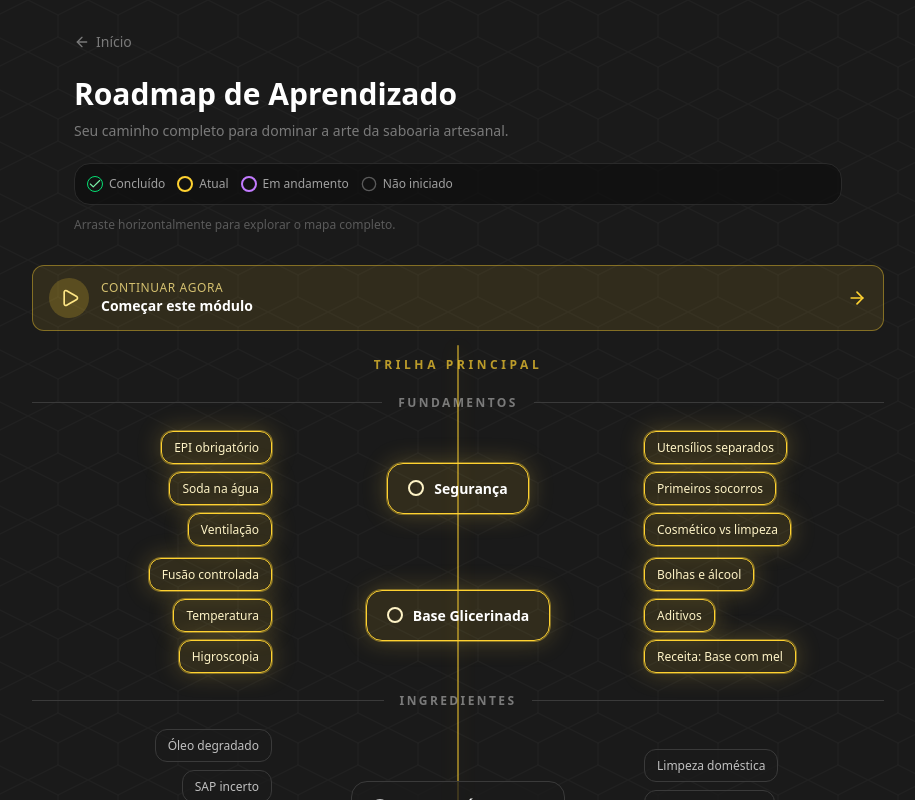
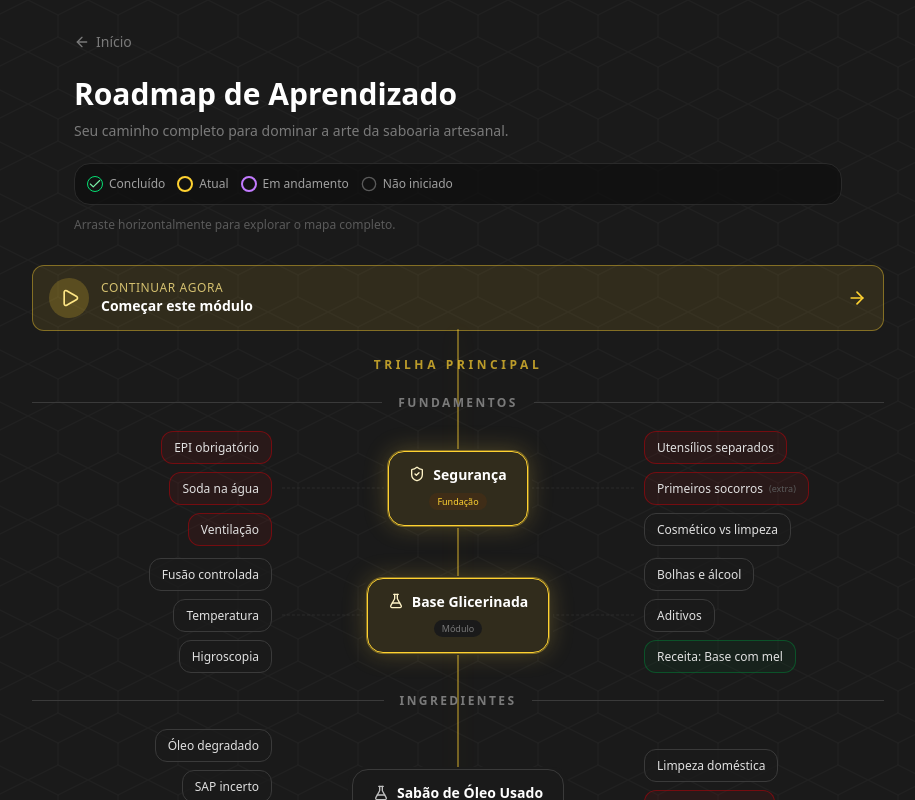
Before and after one commit to PedroAkaki/moonrock-saboaria, a Next.js app: page /roadmap in a window 1280 px wide. Shown: the top 800 px of the page, without its empty margins (182-1097 px from the left). Built offline with nearby package versions, Linux system fonts and the light colour scheme.

Commit message:
feat: Roadmap v20 data-driven — type, statusSource, backbone mascarado, conectores

```diff
--- a/components/RoadmapMap.tsx
+++ b/components/RoadmapMap.tsx
@@ -2,7 +2,7 @@
 
 import { useEffect, useMemo, useState, Fragment } from "react";
 import Link from "next/link";
-import { Check, Lock, Play, ArrowRight } from "lucide-react";
+import { Check, Lock, Play, ArrowRight, ShieldCheck, FlaskConical, BookOpen, Sparkles } from "lucide-react";
 import { roadmapNodes, RoadmapNode, RoadmapTopic } from "@/data/roadmap-nodes";
 import learningModules from "@/data/learning-modules.json";
 import { getProgress } from "@/lib/progress";
@@ -10,42 +10,80 @@ import { getContinueNowAction, getClientProgress } from "@/lib/learning";
 
 type RoadmapStatus = "completed" | "current" | "in-progress" | "not-started" | "locked";
 
-function getSlugStatus(slug: string, progress: ReturnType<typeof getProgress>, modules: { slug: string; status: string }[]): RoadmapStatus {
-  // Segurança nunca fica locked
-  if (slug === "seguranca") {
-    const saved = progress.modules[slug]?.status;
-    if (saved === "completed") return "completed";
-    if (saved === "in-progress") return "in-progress";
+function getSlugStatus(node: RoadmapNode, progress: ReturnType<typeof getProgress>, modules: { slug: string; status: string }[]): RoadmapStatus {
+  switch (node.statusSource) {
+    case "always-current":
       return "current";
-  }
-  // Óleos e Gorduras não tem match em learning-modules, tratar como available
-  if (slug === "oleos-gorduras") return "not-started";
-  const mod = modules.find((m) => m.slug === slug);
-  const saved = progress.modules[slug]?.status;
+    case "always-available":
+      return "not-started";
+    case "locked":
+      return "locked";
+    case "learning-module": {
+      const mod = modules.find((m) => m.slug === node.slug);
+      const saved = progress.modules[node.slug]?.status;
       if (!mod || mod.status !== "available") return "locked";
       if (saved === "completed") return "completed";
       if (saved === "in-progress") return "in-progress";
       const firstIncomplete = modules.find((m) => m.status === "available" && progress.modules[m.slug]?.status !== "completed");
-  if (firstIncomplete?.slug === slug) return "current";
+      if (firstIncomplete?.slug === node.slug) return "current";
       return "not-started";
     }
-
-function statusClasses(status: RoadmapStatus, isCenter = false): string {
-  const base = isCenter ? "px-5 py-4 text-center" : "px-3 py-2";
-  switch (status) {
-    case "completed": return `${base} border-green-500/50 bg-green-900/10 text-green-200 ring-1 ring-green-500/30`;
-    case "current": return `${base} border-amber-300 bg-amber-300/10 text-amber-100 shadow-[0_0_24px_rgba(252,211,77,0.25)] ring-1 ring-amber-300/40`;
-    case "in-progress": return `${base} border-purple-500/60 bg-purple-900/20 text-purple-100`;
-    case "locked": return `${base} border-moon-700 bg-moon-900/50 text-moon-500`;
-    default: return `${base} border-moon-600 bg-moon-800/70 text-moon-200`;
+    default:
+      return "not-started";
   }
 }
 
-function TopicPill({ topic, status }: { topic: RoadmapTopic; status: RoadmapStatus }) {
+function typeIcon(type: string) {
+  switch (type) {
+    case "foundation": return <ShieldCheck className="h-4 w-4" />;
+    case "tool": return <BookOpen className="h-4 w-4" />;
+    case "milestone": return <Sparkles className="h-4 w-4" />;
+    default: return <FlaskConical className="h-4 w-4" />;
+  }
+}
+
+function typeBadge(type: string): { label: string; className: string } {
+  switch (type) {
+    case "foundation": return { label: "Fundação", className: "text-amber-300 border-amber-700 bg-amber-900/20" };
+    case "tool": return { label: "Ferramenta", className: "text-blue-300 border-blue-700 bg-blue-900/20" };
+    case "milestone": return { label: "Marco", className: "text-purple-300 border-purple-700 bg-purple-900/20" };
+    default: return { label: "Módulo", className: "text-moon-400 border-moon-600 bg-moon-800" };
+  }
+}
+
+function centerBorderByType(type: string, status: RoadmapStatus): string {
+  const base = statusClasses(status);
+  switch (type) {
+    case "foundation": return `${base} ring-1 ring-amber-300/30`;
+    case "tool": return `${base} ring-1 ring-blue-400/20`;
+    case "milestone": return `${base} ring-1 ring-purple-400/20`;
+    default: return base;
+  }
+}
+
+function statusClasses(status: RoadmapStatus): string {
+  switch (status) {
+    case "completed": return "border-green-500/50 bg-green-900/10 text-green-200 ring-1 ring-green-500/30";
+    case "current": return "border-amber-300 bg-amber-300/10 text-amber-100 shadow-[0_0_24px_rgba(252,211,77,0.25)] ring-1 ring-amber-300/40";
+    case "in-progress": return "border-purple-500/60 bg-purple-900/20 text-purple-100";
+    case "locked": return "border-moon-700 bg-moon-900/50 text-moon-500";
+    default: return "border-moon-600 bg-moon-800/70 text-moon-200";
+  }
+}
+
+const TOPIC_TYPE_COLORS: Record<string, string> = {
+  safety: "border-red-700/50 bg-red-900/15",
+  tool: "border-blue-700/50 bg-blue-900/15",
+  recipe: "border-green-700/50 bg-green-900/15",
+  checklist: "border-purple-700/50 bg-purple-900/15",
+};
+
+function TopicPill({ topic }: { topic: RoadmapTopic }) {
+  const color = TOPIC_TYPE_COLORS[topic.type] ?? "border-moon-600 bg-moon-800/70";
   const content = (
-    <div className={`flex items-center gap-1.5 rounded-xl border text-xs leading-tight transition-colors ${statusClasses(status)} ${topic.href ? "hover:brightness-125 cursor-pointer" : ""}`}>
-      {status === "locked" && <Lock className="h-3.5 w-3.5 shrink-0" />}
+    <div className={`flex items-center gap-1.5 rounded-xl border px-3 py-2 text-xs leading-tight transition-colors ${color} ${topic.href ? "hover:brightness-125 cursor-pointer" : ""}`}>
       <span>{topic.title}</span>
+      {topic.importance === "secondary" && <span className="text-[9px] text-moon-500">(extra)</span>}
     </div>
   );
   if (topic.href) return <Link href={topic.href}>{content}</Link>;
@@ -53,12 +91,14 @@ function TopicPill({ topic, status }: { topic: RoadmapTopic; status: RoadmapStat
 }
 
 function CenterNode({ node, status }: { node: RoadmapNode; status: RoadmapStatus }) {
+  const badge = typeBadge(node.type);
   const content = (
-    <div className={`rounded-2xl border transition-all ${statusClasses(status, true)}`}>
-      <div className="flex items-center justify-center gap-2.5">
-        {status === "completed" ? <Check className="h-5 w-5 text-green-300" /> : status === "locked" ? <Lock className="h-5 w-5 text-moon-500" /> : <span className="h-4 w-4 rounded-full border-2 border-current" />}
+    <div className={`rounded-2xl border px-5 py-3.5 text-center transition-all ${centerBorderByType(node.type, status)}`}>
+      <div className="flex items-center justify-center gap-2 mb-1">
+        {status === "completed" ? <Check className="h-5 w-5 text-green-300" /> : status === "locked" ? <Lock className="h-5 w-5 text-moon-500" /> : typeIcon(node.type)}
         <span className="text-sm font-bold leading-tight text-white">{node.title}</span>
       </div>
+      <span className={`text-[9px] font-medium px-2 py-0.5 rounded-full ${badge.className}`}>{badge.label}</span>
     </div>
   );
   if (node.href && status !== "locked") return <Link href={node.href} className="block hover:-translate-y-0.5 transition-transform">{content}</Link>;
@@ -107,44 +147,48 @@ export default function RoadmapMap() {
           <span className="text-xs font-bold uppercase tracking-[0.3em] text-amber-300/70">Trilha Principal</span>
         </div>
 
-        {/* Backbone continuous line behind center */}
-        <div className="absolute left-1/2 top-24 bottom-24 w-0.5 -translate-x-1/2 rounded-full bg-amber-300/50 shadow-[0_0_20px_rgba(252,211,77,0.2)]" />
+        {/* Continuous backbone — behind everything */}
+        <div className="absolute left-1/2 top-20 bottom-28 w-0.5 -translate-x-1/2 rounded-full bg-amber-300/40 shadow-[0_0_20px_rgba(252,211,77,0.15)]" />
 
-        {/* Nodes */}
         {roadmapNodes.map((node, idx) => {
-          const status = getSlugStatus(node.slug, progress, modules);
+          const status = getSlugStatus(node, progress, modules);
           const showSection = node.section && node.section !== lastSection;
           if (node.section) lastSection = node.section;
 
           return (
-            <Fragment key={node.slug}>
+            <Fragment key={node.id}>
               {/* Section label */}
               {showSection && (
-                <div className="flex items-center gap-4 my-5">
+                <div className="relative z-10 flex items-center gap-4 my-5">
                   <div className="flex-1 h-px bg-moon-600" />
                   <span className="text-xs font-bold uppercase tracking-[0.2em] text-moon-400 shrink-0">{node.section}</span>
                   <div className="flex-1 h-px bg-moon-600" />
                 </div>
               )}
 
-              {/* Row: left topics | center node | right topics */}
-              <div className="grid grid-cols-[240px_1fr_240px] gap-6 items-center my-3">
+              {/* Row with dashed connectors */}
+              <div className="relative grid grid-cols-[240px_1fr_240px] gap-6 items-center my-3">
+                {/* Dashed horizontal connector behind everything */}
+                <div className="absolute left-[250px] right-[250px] top-1/2 border-t border-dashed border-moon-500/25 -translate-y-1/2 z-0" />
+
                 {/* Left topics */}
-                <div className="flex flex-col items-end gap-2">
+                <div className="relative z-10 flex flex-col items-end gap-2">
                   {node.leftTopics?.map((topic) => (
-                    <TopicPill key={topic.id} topic={topic} status={status} />
+                    <TopicPill key={topic.id} topic={topic} />
                   ))}
                 </div>
 
-                {/* Center node */}
+                {/* Center node — masked from backbone */}
                 <div className="relative z-10 flex flex-col items-center">
+                  <div className="bg-moon-800 rounded-2xl px-1 py-0.5">
                     <CenterNode node={node} status={status} />
+                  </div>
                 </div>
 
                 {/* Right topics */}
-                <div className="flex flex-col items-start gap-2">
+                <div className="relative z-10 flex flex-col items-start gap-2">
                   {node.rightTopics?.map((topic) => (
-                    <TopicPill key={topic.id} topic={topic} status={status} />
+                    <TopicPill key={topic.id} topic={topic} />
                   ))}
                 </div>
               </div>
--- a/data/roadmap-nodes.ts
+++ b/data/roadmap-nodes.ts
@@ -1,171 +1,211 @@
-export type RoadmapTopic = {
+export type RoadmapNodeType = "module" | "foundation" | "tool" | "milestone";
+export type ForumStatusSource = "learning-module" | "always-current" | "always-available" | "locked";
+export type TopicType = "concept" | "safety" | "tool" | "recipe" | "checklist";
+
+export interface RoadmapTopic {
   id: string;
   title: string;
+  type: TopicType;
   href?: string;
-};
+  importance?: "primary" | "secondary";
+}
 
-export type RoadmapNode = {
+export interface RoadmapNode {
+  id: string;
   slug: string;
   title: string;
-  section?: string;
+  type: RoadmapNodeType;
+  section: string;
   href?: string;
+  statusSource: ForumStatusSource;
   leftTopics?: RoadmapTopic[];
   rightTopics?: RoadmapTopic[];
-};
+}
 
 export const roadmapNodes: RoadmapNode[] = [
   {
+    id: "seguranca",
     slug: "seguranca",
     title: "Segurança",
+    type: "foundation",
     section: "Fundamentos",
+    statusSource: "always-current",
     leftTopics: [
-      { id: "epi", title: "EPI obrigatório" },
-      { id: "soda-na-agua", title: "Soda na água" },
-      { id: "ventilacao", title: "Ventilação" },
+      { id: "epi", title: "EPI obrigatório", type: "safety" },
+      { id: "soda-na-agua", title: "Soda na água", type: "safety" },
+      { id: "ventilacao", title: "Ventilação", type: "safety" },
     ],
     rightTopics: [
-      { id: "utensilios", title: "Utensílios separados" },
-      { id: "primeiros-socorros", title: "Primeiros socorros" },
-      { id: "cosmetico-vs-limpeza", title: "Cosmético vs limpeza" },
+      { id: "utensilios", title: "Utensílios separados", type: "safety" },
+      { id: "primeiros-socorros", title: "Primeiros socorros", type: "safety", importance: "secondary" },
+      { id: "cosmetico-vs-limpeza", title: "Cosmético vs limpeza", type: "concept" },
     ],
   },
   {
+    id: "base-glicerinada",
     slug: "base-glicerinada",
     title: "Base Glicerinada",
+    type: "module",
     section: "Fundamentos",
     href: "/aprendizado/base-glicerinada",
+    statusSource: "learning-module",
     leftTopics: [
-      { id: "fusao", title: "Fusão controlada" },
-      { id: "temperatura", title: "Temperatura" },
-      { id: "higroscopia", title: "Higroscopia" },
+      { id: "fusao", title: "Fusão controlada", type: "concept" },
+      { id: "temperatura", title: "Temperatura", type: "concept" },
+      { id: "higroscopia", title: "Higroscopia", type: "concept" },
     ],
     rightTopics: [
-      { id: "bolhas", title: "Bolhas e álcool" },
-      { id: "aditivos", title: "Aditivos" },
-      { id: "receita-mel", title: "Receita: Base com mel", href: "/receitas" },
+      { id: "bolhas", title: "Bolhas e álcool", type: "concept" },
+      { id: "aditivos", title: "Aditivos", type: "concept" },
+      { id: "receita-mel", title: "Receita: Base com mel", type: "recipe", href: "/receitas" },
     ],
   },
   {
+    id: "sabao-de-oleo-usado",
     slug: "sabao-de-oleo-usado",
     title: "Sabão de Óleo Usado",
+    type: "module",
     section: "Ingredientes",
     href: "/aprendizado/sabao-de-oleo-usado",
+    statusSource: "learning-module",
     leftTopics: [
-      { id: "oleo-degradado", title: "Óleo degradado" },
-      { id: "sap-incerto", title: "SAP incerto" },
-      { id: "filtragem", title: "Filtragem" },
-      { id: "superfat-seguranca", title: "Superfat de segurança" },
+      { id: "oleo-degradado", title: "Óleo degradado", type: "concept" },
+      { id: "sap-incerto", title: "SAP incerto", type: "concept" },
+      { id: "filtragem", title: "Filtragem", type: "concept" },
+      { id: "superfat-seguranca", title: "Superfat de segurança", type: "concept" },
     ],
     rightTopics: [
-      { id: "limpeza-domestica", title: "Limpeza doméstica" },
-      { id: "nao-usar-corpo", title: "Não usar no corpo" },
-      { id: "receita-oleo-usado", title: "Receita: Óleo usado", href: "/receitas" },
+      { id: "limpeza-domestica", title: "Limpeza doméstica", type: "concept" },
+      { id: "nao-usar-corpo", title: "Não usar no corpo", type: "safety" },
+      { id: "receita-oleo-usado", title: "Receita: Óleo usado", type: "recipe", href: "/receitas" },
     ],
   },
   {
+    id: "oleos-gorduras",
     slug: "oleos-gorduras",
     title: "Óleos e Gorduras",
+    type: "tool",
     section: "Ingredientes",
+    statusSource: "always-available",
     leftTopics: [
-      { id: "sap-naoh", title: "SAP NaOH" },
-      { id: "sap-koh", title: "SAP KOH" },
-      { id: "iodo", title: "Índice de iodo" },
+      { id: "sap-naoh", title: "SAP NaOH", type: "concept" },
+      { id: "sap-koh", title: "SAP KOH", type: "concept" },
+      { id: "iodo", title: "Índice de iodo", type: "concept" },
     ],
     rightTopics: [
-      { id: "ins", title: "INS" },
-      { id: "dos", title: "DOS" },
-      { id: "biblioteca-oleos", title: "Biblioteca de Óleos", href: "/oleos" },
+      { id: "ins", title: "INS", type: "concept" },
+      { id: "dos", title: "DOS", type: "concept" },
+      { id: "biblioteca-oleos", title: "Biblioteca de Óleos", type: "tool", href: "/oleos" },
     ],
   },
   {
+    id: "cold-process-basico",
     slug: "cold-process-basico",
     title: "Cold Process Básico",
+    type: "module",
     section: "Cold Process",
     href: "/aprendizado/cold-process-basico",
+    statusSource: "learning-module",
     leftTopics: [
-      { id: "naoh-agua", title: "NaOH + Água" },
-      { id: "superfat", title: "Superfat" },
-      { id: "trace", title: "Trace" },
+      { id: "naoh-agua", title: "NaOH + Água", type: "concept" },
+      { id: "superfat", title: "Superfat", type: "concept" },
+      { id: "trace", title: "Trace", type: "concept" },
     ],
     rightTopics: [
-      { id: "temperatura-cp", title: "Temperatura" },
-      { id: "gel-phase", title: "Gel Phase" },
-      { id: "cura", title: "Cura" },
-      { id: "receita-azeite-coco", title: "Receita: Azeite & Coco", href: "/receitas" },
+      { id: "temperatura-cp", title: "Temperatura", type: "concept" },
+      { id: "gel-phase", title: "Gel Phase", type: "concept" },
+      { id: "cura", title: "Cura", type: "concept" },
+      { id: "receita-azeite-coco", title: "Receita: Azeite & Coco", type: "recipe", href: "/receitas" },
     ],
   },
   {
+    id: "controle-de-formulacao",
     slug: "controle-de-formulacao",
     title: "Controle de Formulação",
+    type: "module",
     section: "Cold Process",
+    statusSource: "learning-module",
     leftTopics: [
-      { id: "dureza", title: "Dureza" },
-      { id: "limpeza-prop", title: "Limpeza" },
-      { id: "condicionamento", title: "Condicionamento" },
+      { id: "dureza", title: "Dureza", type: "concept" },
+      { id: "limpeza-prop", title: "Limpeza", type: "concept" },
+      { id: "condicionamento", title: "Condicionamento", type: "concept" },
     ],
     rightTopics: [
-      { id: "espuma", title: "Espuma" },
-      { id: "substituicao", title: "Substituição de óleos" },
-      { id: "calculadora", title: "Calculadora", href: "/calculadora" },
+      { id: "espuma", title: "Espuma", type: "concept" },
+      { id: "substituicao", title: "Substituição de óleos", type: "concept" },
+      { id: "calculadora", title: "Calculadora", type: "tool", href: "/calculadora" },
     ],
   },
   {
+    id: "hot-process",
     slug: "hot-process",
     title: "Hot Process",
+    type: "module",
     section: "Métodos",
+    href: "/aprendizado/hot-process",
+    statusSource: "locked",
     leftTopics: [
-      { id: "cozimento", title: "Cozimento" },
-      { id: "pasta-gel", title: "Pasta/Gel" },
-      { id: "uso-rapido", title: "Uso mais rápido" },
+      { id: "cozimento", title: "Cozimento", type: "concept" },
+      { id: "pasta-gel", title: "Pasta/Gel", type: "concept" },
+      { id: "uso-rapido", title: "Uso mais rápido", type: "concept" },
     ],
     rightTopics: [
-      { id: "textura-rustica", title: "Textura rústica" },
-      { id: "resgate-lote", title: "Resgate de lote" },
+      { id: "textura-rustica", title: "Textura rústica", type: "concept" },
+      { id: "resgate-lote", title: "Resgate de lote", type: "concept" },
     ],
   },
   {
+    id: "cold-process-avancado",
     slug: "cold-process-avancado",
     title: "Cold Process Avançado",
+    type: "module",
     section: "Métodos",
+    statusSource: "locked",
     leftTopics: [
-      { id: "swirls", title: "Swirls" },
-      { id: "camadas", title: "Camadas" },
-      { id: "cores-naturais", title: "Cores naturais" },
+      { id: "swirls", title: "Swirls", type: "concept" },
+      { id: "camadas", title: "Camadas", type: "concept" },
+      { id: "cores-naturais", title: "Cores naturais", type: "concept" },
     ],
     rightTopics: [
-      { id: "fragrancias", title: "Fragrâncias aceleradoras" },
-      { id: "vanilina", title: "Vanilina" },
-      { id: "design", title: "Design" },
+      { id: "fragrancias", title: "Fragrâncias aceleradoras", type: "concept" },
+      { id: "vanilina", title: "Vanilina", type: "concept" },
+      { id: "design", title: "Design", type: "concept" },
     ],
   },
   {
+    id: "saboaria-liquida-koh",
     slug: "saboaria-liquida-koh",
     title: "Saboaria Líquida KOH",
+    type: "module",
     section: "Avançado",
+    statusSource: "locked",
     leftTopics: [
-      { id: "naoh-vs-koh", title: "NaOH vs KOH" },
-      { id: "pasta-mae", title: "Pasta mãe" },
-      { id: "diluicao", title: "Diluição" },
+      { id: "naoh-vs-koh", title: "NaOH vs KOH", type: "concept" },
+      { id: "pasta-mae", title: "Pasta mãe", type: "concept" },
+      { id: "diluicao", title: "Diluição", type: "concept" },
     ],
     rightTopics: [
-      { id: "clareza", title: "Clareza" },
-      { id: "viscosidade", title: "Viscosidade" },
-      { id: "conservacao", title: "Conservação" },
+      { id: "clareza", title: "Clareza", type: "concept" },
+      { id: "viscosidade", title: "Viscosidade", type: "concept" },
+      { id: "conservacao", title: "Conservação", type: "concept" },
     ],
   },
   {
+    id: "syndet-avancado",
     slug: "syndet-avancado",
     title: "Syndet Avançado",
+    type: "milestone",
     section: "Avançado",
+    statusSource: "locked",
     leftTopics: [
-      { id: "nao-sabao", title: "Não é sabão" },
-      { id: "sci", title: "SCI" },
-      { id: "slsa", title: "SLSA" },
+      { id: "nao-sabao", title: "Não é sabão", type: "concept" },
+      { id: "sci", title: "SCI", type: "concept" },
+      { id: "slsa", title: "SLSA", type: "concept" },
     ],
     rightTopics: [
-      { id: "capb", title: "CAPB" },
-      { id: "ph-acido", title: "pH ácido" },
-      { id: "barra-syndet", title: "Barra syndet" },
+      { id: "capb", title: "CAPB", type: "concept" },
+      { id: "ph-acido", title: "pH ácido", type: "concept" },
+      { id: "barra-syndet", title: "Barra syndet", type: "concept" },
     ],
   },
 ];
```
Lines whose indentation alone changed are shown as unchanged.
